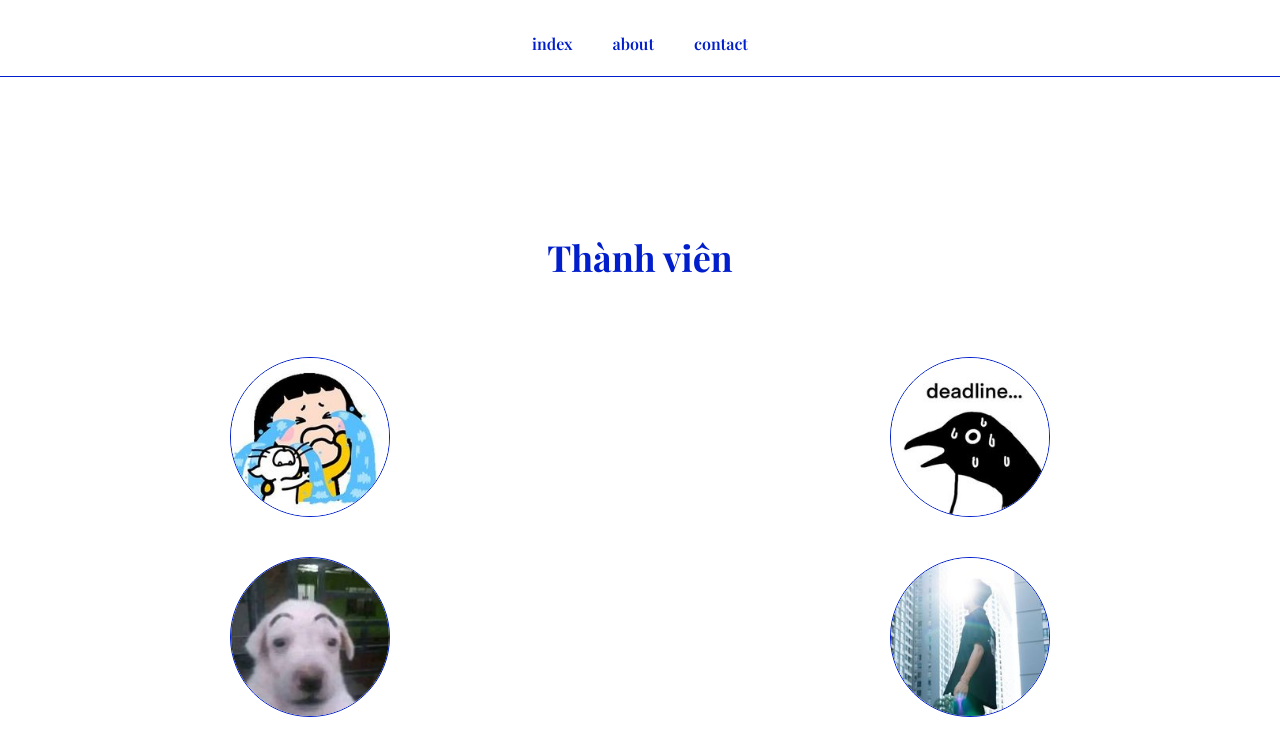
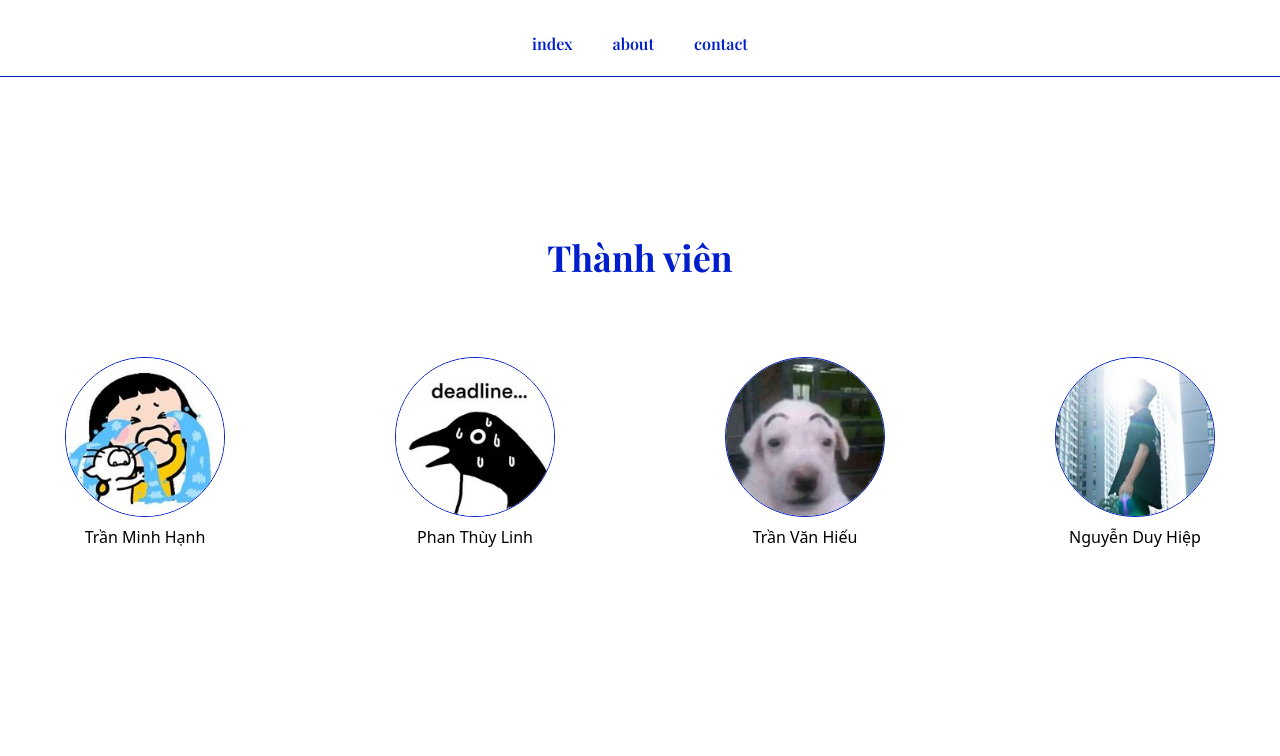
Before and after one commit to HieuTVGCH200824/hanoi-gallery, a React (Vite) app: page /contact in a window 1280 px wide. Shown: the top 756 px of the page. Built offline with nearby package versions, Linux system fonts and the light colour scheme; a web font is replaced by a local one.

Commit message:
add member name

```diff
--- a/src/contact/index.tsx
+++ b/src/contact/index.tsx
@@ -2,18 +2,22 @@ const pple = [
   {
     ava: "/public/hand-ava.jpg",
     fb: "https://www.facebook.com/mhte.hin007",
+    name: "Trần Minh Hạnh",
   },
   {
     ava: "/public/linh-ava.jpg",
     fb: "https://www.facebook.com/linh.phanthuy.399",
+    name: "Phan Thùy Linh",
   },
   {
     ava: "/public/hieu-ava.jpg",
     fb: "https://www.facebook.com/htv912/",
+    name: "Trần Văn Hiếu",
   },
   {
     ava: "/public/hiep-ava.jpg",
     fb: "https://www.facebook.com/hiepdyu.03",
+    name: "Nguyễn Duy Hiệp",
   },
 ];
 
@@ -23,8 +27,9 @@ const Contact = () => {
       <h1 className="text-center mt-40 font-playfair text-4xl font-bold text-[#001ECB] ">
         Thành viên
       </h1>
-      <div className="grid grid-cols-2 gap-10 mx-auto mt-20">
+      <div className="grid grid-cols-4 gap-10 mx-auto mt-20">
         {pple.map((p) => (
+          <div className="flex flex-col items-center">
             <a
               href={p.fb}
               target="_blank"
@@ -33,6 +38,8 @@ const Contact = () => {
             >
               <img src={p.ava} className="rounded-full" alt="" />
             </a>
+            <span className="mt-2">{p.name}</span>
+          </div>
         ))}
       </div>
     </div>
```
Lines whose indentation alone changed are shown as unchanged.
